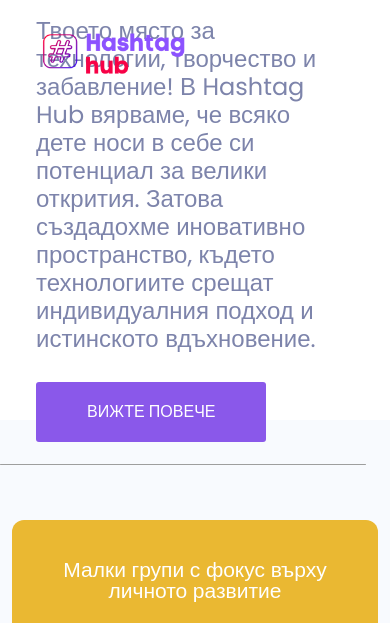
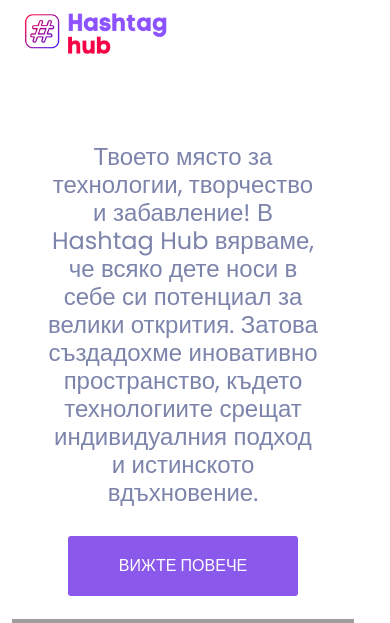
Before and after one commit to haldaniko/SergITSchool, a Django app: page / in a window 390 px wide; the page is wider, and only the part inside the window is pictured. Shown: the top 623 px of that part. Run offline with Django 5.2, Linux system fonts and the light colour scheme; data that the repository does not hold is empty; some libraries are stand-ins or nearby versions; grey boxes are pictures that could not be loaded.

Commit message:
fix start section

```diff
--- a/static/scss/_slider.scss
+++ /dev/null
@@ -1,53 +0,0 @@
-.slider_bg_1{
-    background-image: url(../img/banner/banner.png);
-}
-.slider_bg_2{
-    background-image: url(../img/banner/banner2.png);
-}
-.slider_area{
-    .single_slider{
-        height: 960px;
-        background-size: cover;
-        background-repeat: no-repeat;
-        background-position: center center;
-        @media #{$mobile_device} {
-            height: 420px;
-        }
-        @media #{$tablet_device} {
-            height: 520px;
-        }
-        .slider_text{
-            h3{
-             color: $heading-color;
-             font-family: $font2;
-             font-size: 75px;
-             font-weight: 400;
-             line-height: 1.16;
-             margin-bottom: 62px;
-             br{
-                @media #{$mobile_device}{
-                    display: none;
-                }
-             }
-             span{
-                 font-weight: 700;
-             }
-             @media #{$mobile_device} {
-               font-size: 33px;
-            }
-             @media #{$tablet_device} {
-               font-size: 35px;
-            }
-             @media #{$mid_device} {
-               font-size: 55px;
-            }
-            }
-            > a{
-                margin-right: 15px;
-                @media #{$mobile_device}{
-                    margin-bottom: 15px;
-                }
-            }
-        }
-    }
-}
--- a/templates/index.html
+++ b/templates/index.html
@@ -29,18 +29,18 @@
 <body>
 
 <!-- Старт-->
-<div class="slider_area position-relative">
-  <div class="logo position-absolute" style="top: 30px; left: 40px; z-index: 10;">
-    <a href="#">
-      <img src="{% static 'img/logo.png' %}" alt="Логотип" style="height: 50px;">
-    </a>
-  </div>
-
-  <div>
-    <div class="single_slider d-flex align-items-center" style="background-color: white;">
+<div class="start-area">
+  <div class="container">
+    <div class="logo position-relative" style="top: 30px; left: 40px; z-index: 10;">
+      <a href="#">
+        <img src="{% static 'img/logo.png' %}" alt="Логотип" style="height: 50px;">
+      </a>
+    </div>
+    <div class="single_slider d-flex align-items-center position-relative"
+         style="background-color: white;">
       <div class="container-fluid">
         <div class="row w-100">
-          <div class="col-md-6 d-flex align-items-center justify-content-center">
+          <div class="col-12 col-md-6 d-flex align-items-center justify-content-center">
             <div class="slider_text px-4">
               <h3><br></h3>
               <p>Твоето място за технологии, творчество и забавление!
@@ -51,11 +51,8 @@
               <a href="#" class="boxed-btn3 mt-3">Вижте повече</a>
             </div>
           </div>
-
-          <div class="col-md-6 slider_image"
-               style="background-image: url('{% static "img/slide.jpg" %}');
-                   background-size: cover;
-                   background-position: center;
+          <div class="col-12 col-md-6 slider_image"
+               style="background-image: url('{% static "img/slide.jpg" %}');z
                    border-radius: 8px;">
           </div>
         </div>
```
Also changed, not shown: static/css/style.css.
